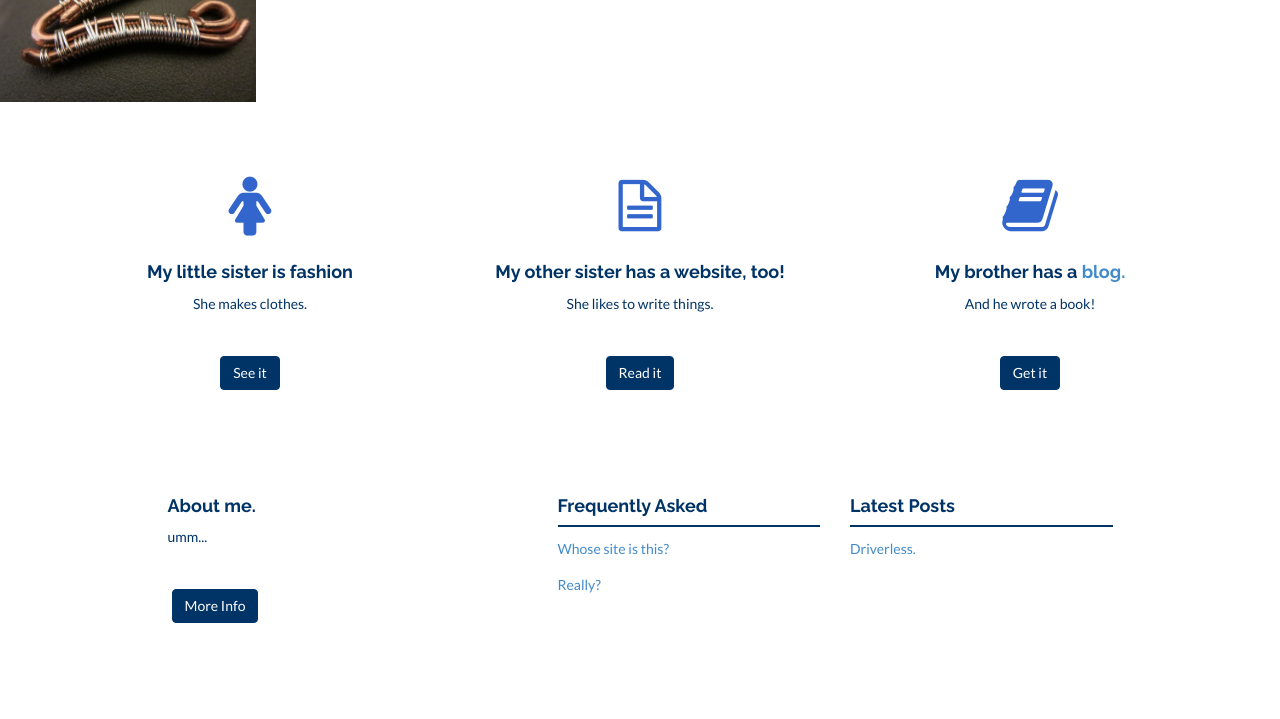
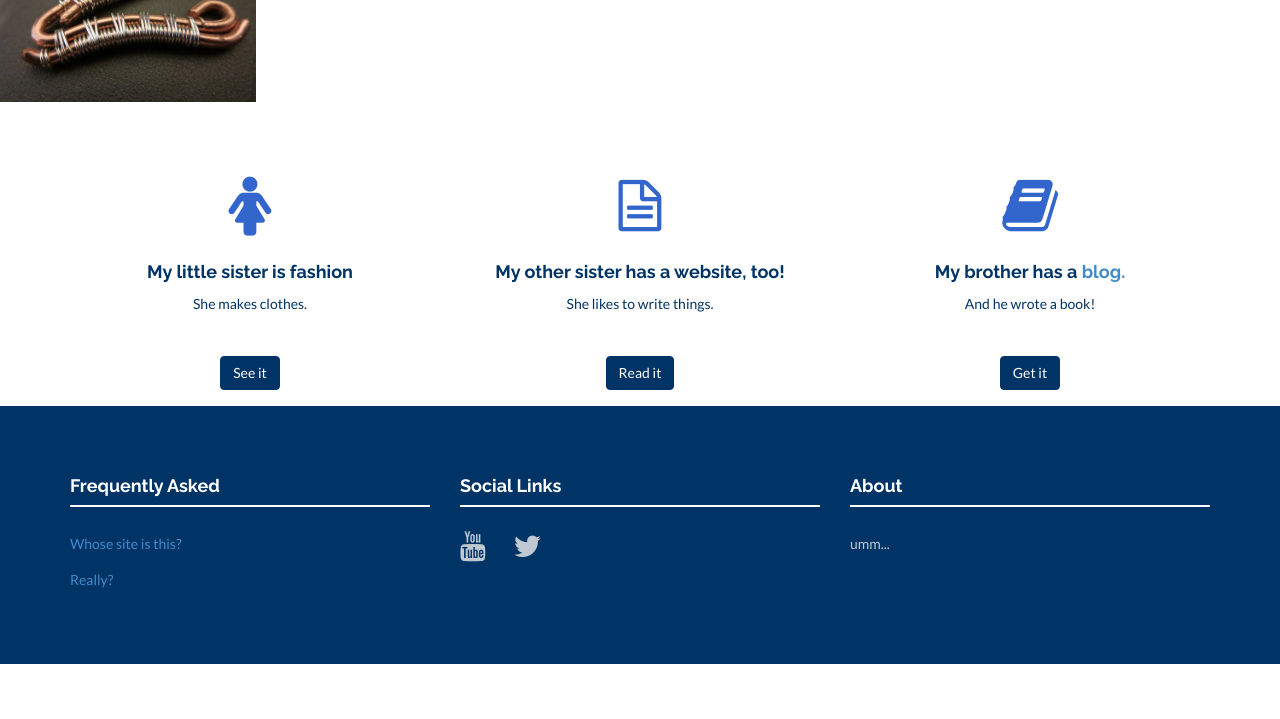
Before and after one commit to IHTFY/-DEFUNCT-frankiemercado.github.io, a Jekyll site: the page built from index.html, in a window 1280 px wide and 1400 px high, scrolled down 1134 px. Shown: the top 719 px of the window. Built offline with Jekyll 4.4.1, drawn with Linux system fonts in a browser that asks for light colours; nearby versions of some CDN libraries; after the commit the page ends 1798 px from its top, so only the background shows below that; some of the changed text lies outside the part shown; grey boxes are pictures that could not be loaded.

Commit message:
Cleaned up homepage and about section: Moved FAQ to footer, removed from homepage. Removed testimonial. Changed about page text.

```diff
--- a/_includes/footer.html
+++ b/_includes/footer.html
@@ -1,12 +1,14 @@
 <div id="footerwrap">
     <div class="container">
         <div class="row" >
-            <div class="col-lg-3">
-                <h4>About</h4>
+            <div class="col-lg-4">
+                <h4>Frequently Asked</h4>
                 <div class="hline-w"></div>
-                <p>{{ site.about }}</p>
+                {% for post in site.categories['question'] %}
+                    <p><a href="{{ post.url | prepend: site.baseurl }}">{{ post.title }}</a></p>
+                {% endfor %}
             </div>
-            <div class="col-lg-3">
+            <div class="col-lg-4">
                 <h4>Social Links</h4>
                 <div class="hline-w"></div>
                 <p>
@@ -15,17 +17,11 @@
                     {% endfor %}
                 </p>
             </div>
-<!--
             <div class="col-lg-4">
-                <h4>Our Bunker</h4>
+                <h4>About</h4>
                 <div class="hline-w"></div>
-                <p>
-                    {% for line in site.address.first.lines %}
-                        {{ line }} <br>
-                    {% endfor %}
-                </p>
+                <p>{{ site.about }}</p>
             </div>
--->
         </div><! --/row -->
     </div><! --/container -->
 </div><! --/footerwrap -->
--- a/_layouts/index.html
+++ b/_layouts/index.html
@@ -5,5 +5,5 @@ layout: default
 
   {{ content }}
 
-{% include testimonial.html %}
+<!--{% include testimonial.html %}
 <!--{% include clients.html %}
--- a/about.html
+++ b/about.html
@@ -10,8 +10,7 @@ permalink: /about/
             <img class="img-responsive" src="{{ "/assets/img/about.jpg" | prepend: site.baseurl }}" alt="">
         </div>
         <div class="col-lg-6">
-            <h4>Who's this guy?</h4>
-            <p>Frankie. </p>
+            <h4>You can hover over our faces below to get contact links.</h4>
             <p><br/><a href="/contact/" class="btn btn-theme">Contact Me</a></p>
         </div>
     </div><! --/row -->
--- a/index.html
+++ b/index.html
@@ -32,6 +32,7 @@ permalink: /
     </div><! --/container -->
 </div><! --/service -->
 
+<!--
 <div class="container mtb">
     <div class="row">
         <div class="col-lg-4 col-lg-offset-1">
@@ -56,5 +57,5 @@ permalink: /
             {% endfor %}
         </div>
 
-    </div><! --/row -->
+    </div><! --/row
 </div><! --/container -->
```
